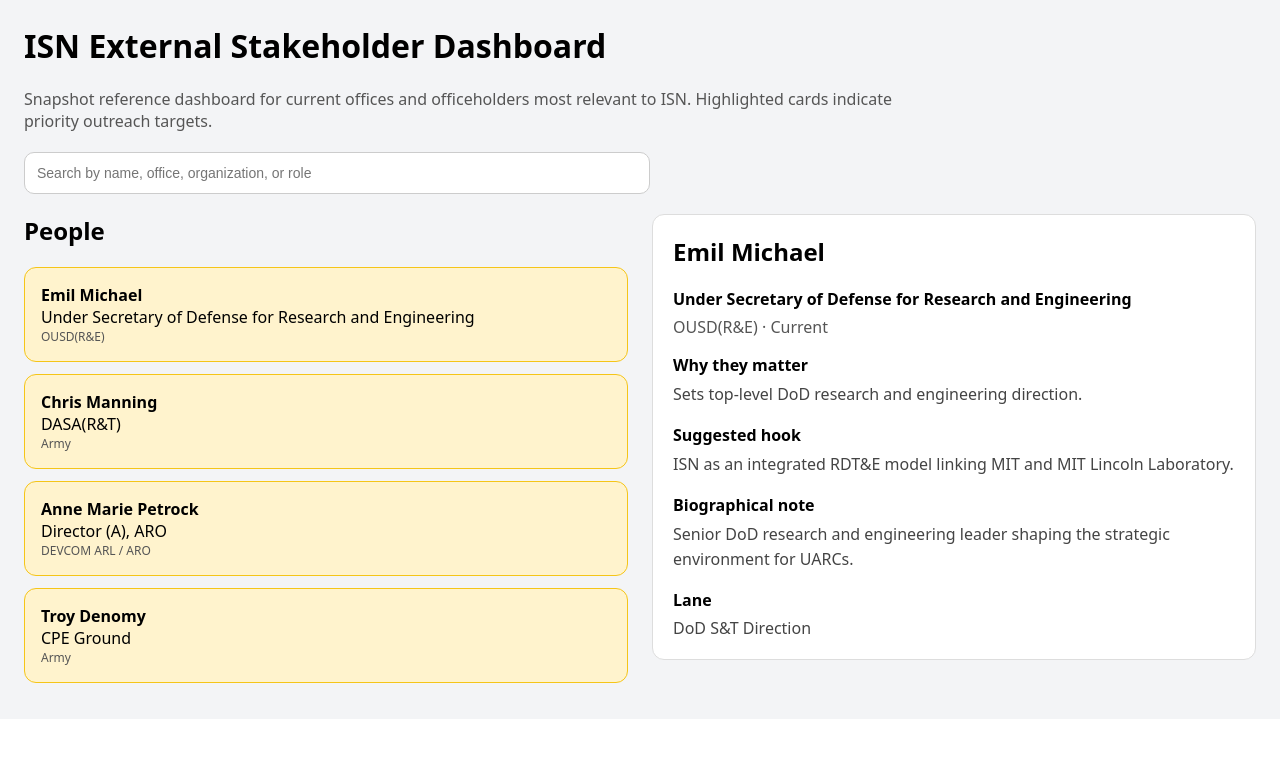
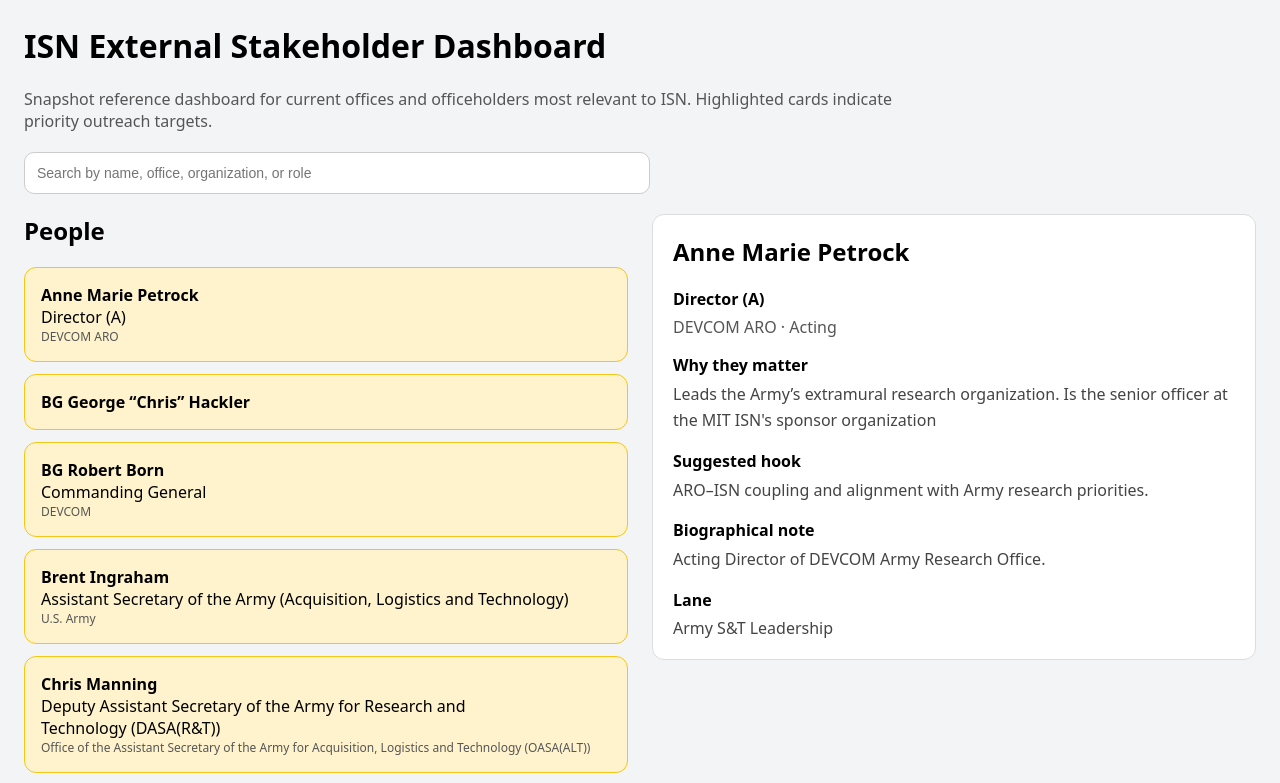
Before and after one commit to fhadley/isn-dashboard, a React (Vite) app: page / in a window 1280 px wide. Shown: the top 783 px of the page. Built offline with nearby package versions, Linux system fonts and the light colour scheme.

Commit message:
Switch dashboard to Obsidian-driven data

```diff
--- a/src/App.jsx
+++ b/src/App.jsx
@@ -1,59 +1,4 @@
 import React, { useMemo, useState, useEffect, useRef } from "react";
-
-const people = [
-  {
-    id: "emil-michael",
-    name: "Emil Michael",
-    office: "Under Secretary of Defense for Research and Engineering",
-    org: "OUSD(R&E)",
-    lane: "DoD S&T Direction",
-    highlight: true,
-    importance: "High",
-    why: "Sets top-level DoD research and engineering direction.",
-    hook: "ISN as an integrated RDT&E model linking MIT and MIT Lincoln Laboratory.",
-    bio: "Senior DoD research and engineering leader shaping the strategic environment for UARCs.",
-    status: "Current",
-  },
-  {
-    id: "chris-manning",
-    name: "Chris Manning",
-    office: "DASA(R&T)",
-    org: "Army",
-    lane: "Army S&T Leadership",
-    highlight: true,
-    importance: "High",
-    why: "Senior Army S&T leadership with direct relevance to ISN.",
-    hook: "Concrete Army outcomes and sponsor alignment.",
-    bio: "Senior Army science and technology official relevant for ISN positioning.",
-    status: "Current",
-  },
-  {
-    id: "petrock",
-    name: "Anne Marie Petrock",
-    office: "Director (A), ARO",
-    org: "DEVCOM ARL / ARO",
-    lane: "Direct Sponsor",
-    highlight: true,
-    importance: "Highest",
-    why: "Direct extramural sponsor of ISN.",
-    hook: "ISN performance, stewardship, and responsiveness.",
-    bio: "Acting leader of the Army Research Office.",
-    status: "Acting",
-  },
-  {
-    id: "denomy",
-    name: "Troy Denomy",
-    office: "CPE Ground",
-    org: "Army",
-    lane: "Transition",
-    highlight: true,
-    importance: "Highest",
-    why: "Primary ground capability integration authority.",
-    hook: "ISN → ground capability relevance.",
-    bio: "Leads Capability Portfolio Executive Ground.",
-    status: "Current",
-  },
-];
 
 const styles = {
   container: {
@@ -75,7 +20,15 @@
   },
 };
 
+function primaryPosition(person) {
+  return person.positions && person.positions.length > 0
+    ? person.positions[0]
+    : { title: "", org: "", parentOrg: "" };
+}
+
 function Person({ p, onClick }) {
+  const pos = primaryPosition(p);
+
   return (
     <div
       style={{
@@ -85,15 +38,30 @@
       onClick={() => onClick(p)}
     >
       <strong>{p.name}</strong>
-      <div>{p.office}</div>
-      <div style={{ fontSize: "12px", color: "#555" }}>{p.org}</div>
+      <div>{pos.title}</div>
+      <div style={{ fontSize: "12px", color: "#555" }}>{pos.org}</div>
     </div>
   );
 }
+
 export default function App() {
+  const [people, setPeople] = useState([]);
   const [query, setQuery] = useState("");
-  const [selected, setSelected] = useState(people[0]);
+  const [selected, setSelected] = useState(null);
   const containerRef = useRef(null);
+
+  useEffect(() => {
+    fetch("/data/people.json")
+      .then((res) => res.json())
+      .then((data) => setPeople(data))
+      .catch((err) => console.error("Failed to load people:", err));
+  }, []);
+
+  useEffect(() => {
+    if (people.length > 0 && !selected) {
+      setSelected(people[0]);
+    }
+  }, [people, selected]);
 
   const reportFrameHeight = () => {
     const height = containerRef.current?.getBoundingClientRect().height;
@@ -120,18 +88,28 @@
       window.removeEventListener("message", handleMessage);
       observer.disconnect();
     };
-  }, []);
+  }, [people, selected, query]);
 
   const filtered = useMemo(() => {
     const q = query.toLowerCase().trim();
     if (!q) return people;
+
     return people.filter((p) =>
-      [p.name, p.office, p.org, p.lane, p.why, p.hook, p.bio]
+      [
+        p.name,
+        ...(p.positions || []).flatMap((pos) => [pos.title, pos.org, pos.parentOrg]),
+        ...(p.lane || []),
+        p.why,
+        p.hook,
+        p.bio,
+      ]
         .join(" ")
         .toLowerCase()
         .includes(q)
     );
-  }, [query]);
+  }, [people, query]);
+
+  const selectedPos = selected ? primaryPosition(selected) : null;
 
   return (
     <div ref={containerRef} style={styles.container}>
@@ -181,12 +159,16 @@
             padding: "20px",
           }}
         >
+          {!selected ? (
+            <div>Loading…</div>
+          ) : (
+            <>
               <h2 style={{ marginTop: 0 }}>{selected.name}</h2>
               <div style={{ fontWeight: "600", marginBottom: "6px" }}>
-            {selected.office}
+                {selectedPos?.title}
               </div>
               <div style={{ color: "#555", marginBottom: "16px" }}>
-            {selected.org} · {selected.status}
+                {selectedPos?.org} {selected.status ? `· ${selected.status}` : ""}
               </div>
 
               <div style={{ marginBottom: "16px" }}>
@@ -212,8 +194,12 @@
 
               <div>
                 <strong>Lane</strong>
-            <div style={{ marginTop: "6px", color: "#444" }}>{selected.lane}</div>
+                <div style={{ marginTop: "6px", color: "#444" }}>
+                  {(selected.lane || []).join(", ")}
                 </div>
+              </div>
+            </>
+          )}
         </div>
       </div>
     </div>
```
Also changed, not shown: 2 other files (tests, documents, lock files or other folders). Lines whose indentation alone changed are shown as unchanged.
